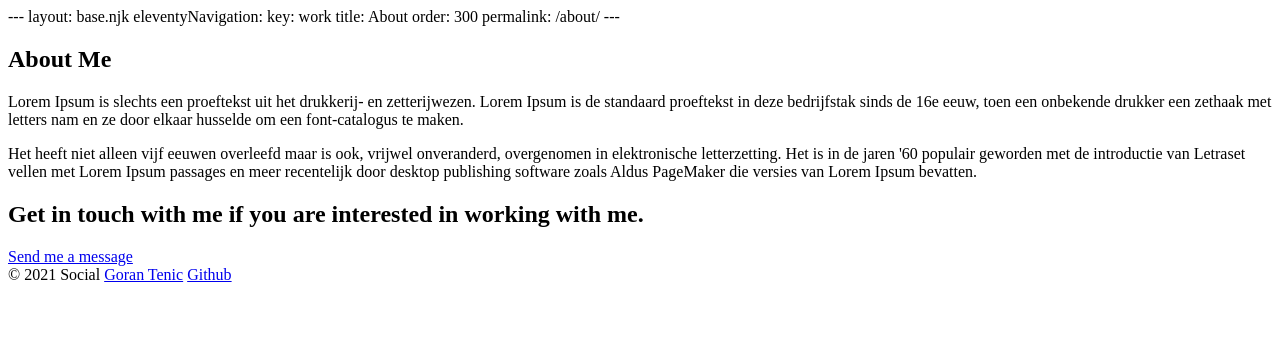
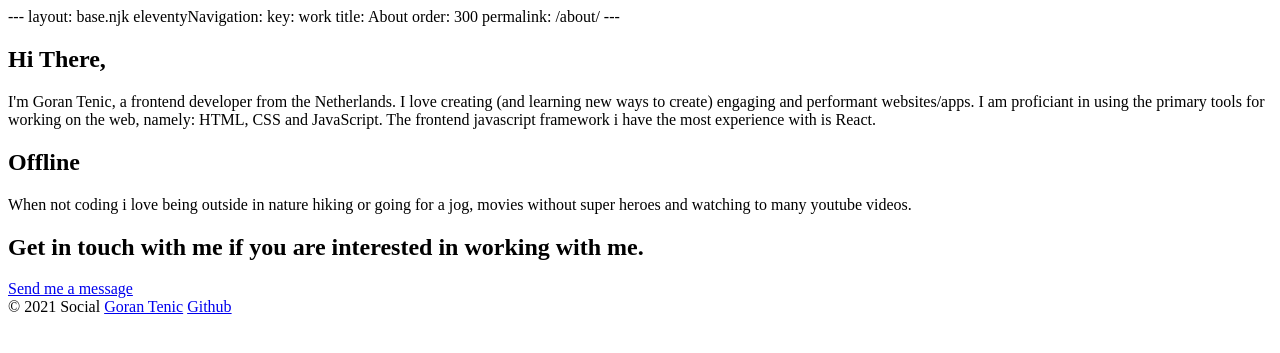
Before and after one commit to goranzu/gorantenic.com, a Node project: template src/pages/about.njk in a window 1280 px wide. Shown: the top 353 px of the page. Run offline with Node 20 templates, Linux system fonts and the light colour scheme; the template is opened without the code that fills it, so the values that code supplies are empty.

Commit message:
changed about content and fixed links

```diff
--- a/src/assets/styles/base/_layout.scss
+++ b/src/assets/styles/base/_layout.scss
@@ -15,5 +15,5 @@
 }
 
 .cta {
-  margin-top: 3em;
+  margin-top: 5em;
 }
--- a/src/assets/styles/components/_main-nav.scss
+++ b/src/assets/styles/components/_main-nav.scss
@@ -23,6 +23,7 @@
     bottom: -4px;
     left: 0;
     background-color: var(--accent-100);
+    opacity: 0.5;
     width: 100%;
     height: 5px;
     transform: scaleX(0);
@@ -33,6 +34,10 @@
   a:hover::after,
   li.active > a::after {
     transform: scaleX(1);
+  }
+
+  li.active > a::after {
+    opacity: 1;
   }
 }
 
--- a/src/assets/styles/pages/_about.scss
+++ b/src/assets/styles/pages/_about.scss
@@ -1,5 +1,10 @@
 .about-me {
   margin-top: 3em;
+  line-height: 1.7;
+
+  @include mq(md) {
+    text-align: left;
+  }
 
   p {
     max-width: 60ch;
@@ -7,7 +12,6 @@
     margin-right: auto;
 
     @include mq(md) {
-      text-align: left;
       margin-left: 0;
     }
   }
--- a/src/assets/styles/pages/_work.scss
+++ b/src/assets/styles/pages/_work.scss
@@ -6,10 +6,10 @@
   }
 
   @include mq(lg) {
-    margin-top: 8em;
+    margin-top: 9em;
 
     & > * + * {
-      margin-top: 8em;
+      margin-top: 9em;
     }
   }
 }
--- a/src/includes/sections/footer.njk
+++ b/src/includes/sections/footer.njk
@@ -4,7 +4,7 @@
       <span>&copy; 2021</span>
       <span>Social</span>
       <a href="/">Goran Tenic</a>
-      <a href="www.github.com">Github</a>
+      <a href="https://github.com/goranzu">Github</a>
     </div>
   </footer>
 </div>
--- a/src/pages/about.njk
+++ b/src/pages/about.njk
@@ -9,18 +9,20 @@ permalink: /about/
 
 <section class="page-header">
   <div class="container">
-    <h1 class="fs-500 bold">About Me</h1>
+    <h1 class="fs-500 bold">Hi There,</h1>
   </div>
 </section>
 
 <div class="container">
   <section class="about-me">
     <p>
-      Lorem Ipsum is slechts een proeftekst uit het drukkerij- en zetterijwezen. Lorem Ipsum is de standaard proeftekst in deze bedrijfstak sinds de 16e eeuw, toen een onbekende drukker een zethaak met letters nam en ze door elkaar husselde om een font-catalogus te maken.
+      I'm Goran Tenic, a frontend developer from the Netherlands. I love creating <span class="italic">(and learning new ways to create)</span> engaging and performant websites/apps. I am proficiant in using the primary tools for working on the web, namely:
+       <span class="semi-bold">HTML, CSS and JavaScript.</span> The frontend javascript framework i have the most experience with is <span class="semi-bold">React.</span>
     </p>
+
+    <h2 class="fs-400 serif semi-bold">Offline</h2>
     <p>
-      Het heeft niet alleen vijf eeuwen overleefd maar is ook, vrijwel onveranderd, overgenomen in elektronische letterzetting. Het is in de jaren '60 populair geworden met de introductie van Letraset vellen met Lorem Ipsum passages en meer recentelijk door desktop publishing software zoals Aldus PageMaker die versies van Lorem Ipsum bevatten.
-    </p>
+      When not coding i love being outside in nature hiking or going for a jog, movies without super heroes and watching to many youtube videos.
   </section>
 </div>
 
```
Also changed, not shown: src/pages/work.njk (+6 -6 lines).
